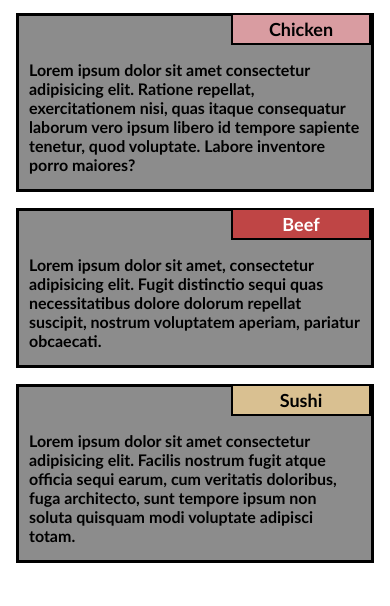
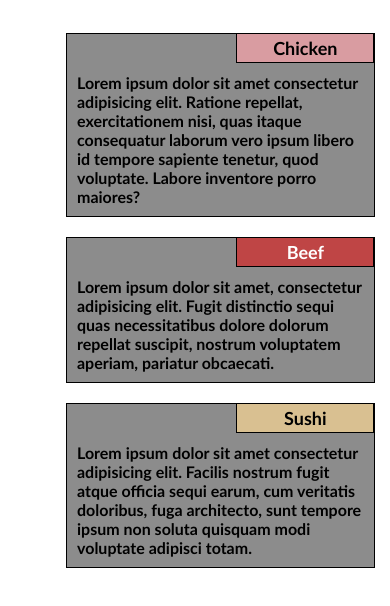
Before and after one commit to Christian-Yugen/mod2-solution, a plain HTML site: page index.html in a window 390 px wide. Shown: the part 102-708 px from the top of the page. Drawn offline with Linux system fonts and the light colour scheme.

Commit message:
Finalizado com @mediaQuery

```diff
--- a/css/style.css
+++ b/css/style.css
@@ -26,13 +26,13 @@ h1{
     margin: 0.5rem;
     position: relative;
     flex: 1;
-    min-width: 303.3px;
-    border: 3px solid black;
+    min-width: 307.3px;
+    border: 1px solid black;
     background: #8C8C8C;
 }
 p {
     display: flex;
-    padding: 15px 10px;
+    padding: 10px 10px;
     font-weight: bolder;
 }
 
@@ -40,24 +40,23 @@ p {
     position: relative;
     display: flex   ;
     justify-content: center;
-    border: 2px solid black;
+    border: 1px solid black;
     padding: 3px;
     background-color: #D99CA1;
-    margin-top: -3px;
+    margin-top: -1px;
     width: 130px;
     margin-left: auto;
     font-size: 12px;
 }
-
 .b1{
     position: relative;
     display: flex;
     justify-content: center;
-    border: 2px solid black;
+    border: 1px solid black;
     padding: 3px;
     background-color: #BF4545;
     color: white;
-    margin-top: -3px;
+    margin-top: -1px;
     width: 130px;
     margin-left: auto;
     font-size: 12px;
@@ -66,20 +65,23 @@ p {
     position: relative;
     display: flex;
     justify-content: center;
-    border: 2px solid black;
+    border: 1px solid black;
     padding: 3px;
     background-color: #D9C091;
-    margin-top: -3px;
+    margin-top: -1px;
     width: 130px;
     margin-left: auto;
     font-size: 12px;
 }
 
-background: black;
-color: #bbb;
-display: block;
-padding: 0.4rem 0.6rem;
-width: 7rem;
-margin-left: auto;
-position: relative;
-z-index: 5;
+@media (max-width: 767px){
+    .container{
+        display: block;
+        margin: 20px 50px;
+        justify-content: center;
+        padding: 0.5rem;
+    }
+    .box{
+        margin-bottom: 20px;
+    }
+}
```
